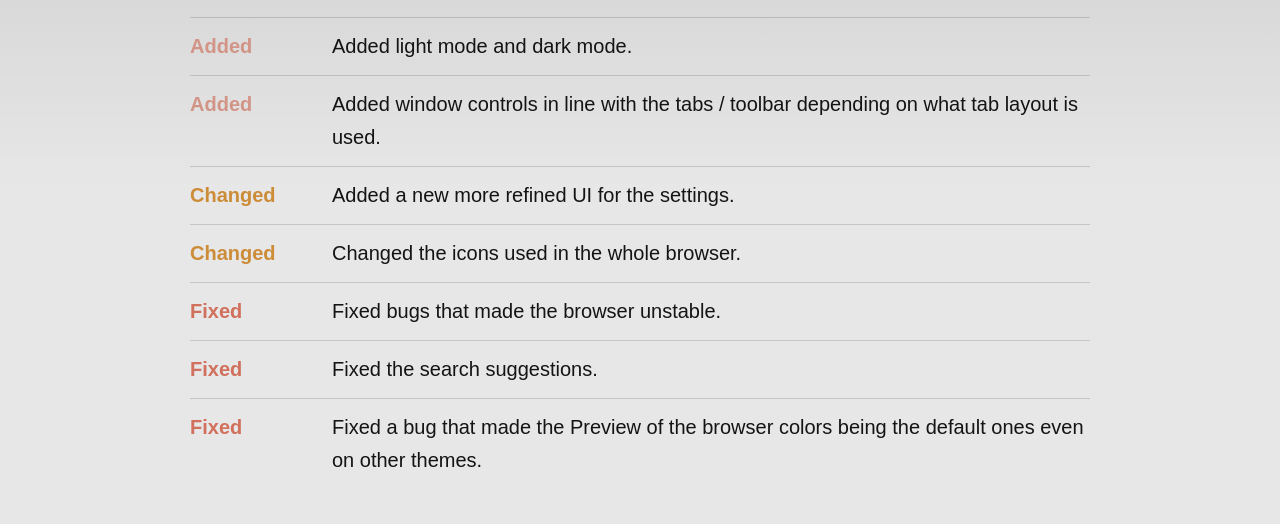
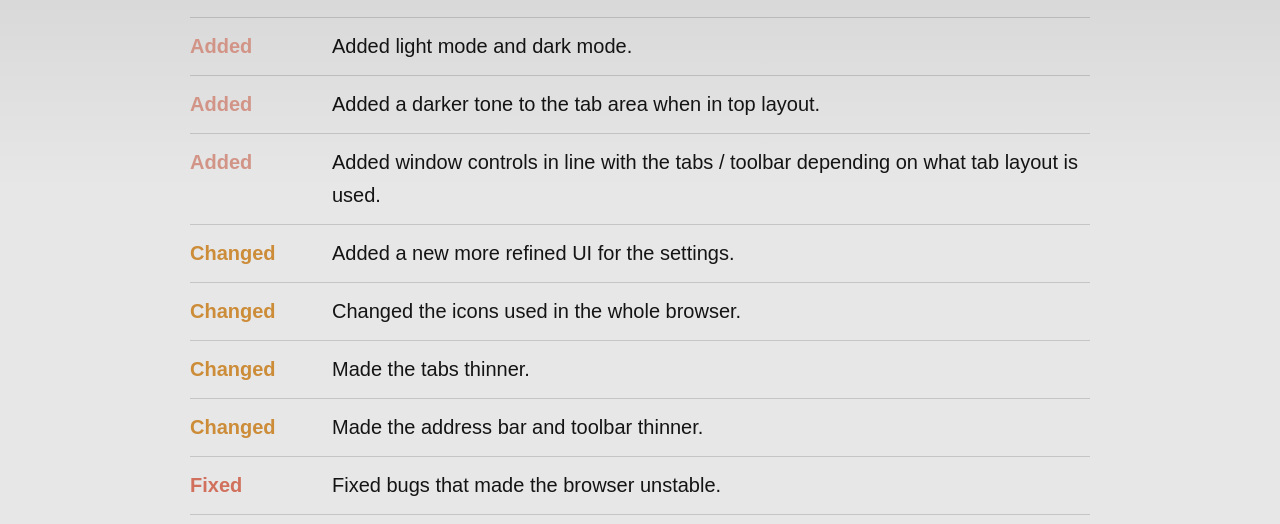
Before and after one commit to TutisiSpargatorDeCur/bastonul, a plain HTML site: page changelog.html in a window 1280 px wide. Shown: the part 230-754 px from the top of the page. Drawn offline with Linux system fonts and the light colour scheme.

Commit message:
Update changelog.html

```diff
--- a/changelog.html
+++ b/changelog.html
@@ -275,9 +275,12 @@
             <h2>Changes to BastoBrowser in v1.3.0 Beta</h2>
             <ul class="change-list">
                 <li class="added"><strong>Added</strong><span>Added light mode and dark mode.</span></li>
+                <li class="added"><strong>Added</strong><span>Added a darker tone to the tab area when in top layout.</span></li>
                 <li class="added"><strong>Added</strong><span class="two-line">Added window controls in line with the tabs / toolbar depending on what tab layout is used.</span></li>
                 <li class="changed"><strong>Changed</strong><span>Added a new more refined UI for the settings.</span></li>
                 <li class="changed"><strong>Changed</strong><span>Changed the icons used in the whole browser.</span></li>
+                <li class="changed"><strong>Changed</strong><span>Made the tabs thinner.</span></li>
+                <li class="changed"><strong>Changed</strong><span>Made the address bar and toolbar thinner.</span></li>
                 <li class="fixed"><strong>Fixed</strong><span>Fixed bugs that made the browser unstable.</span></li>
                 <li class="fixed"><strong>Fixed</strong><span>Fixed the search suggestions.</span></li>
                 <li class="fixed"><strong>Fixed</strong><span class="two-line">Fixed a bug that made the Preview of the browser colors being the default ones even on other themes.</span></li>
```
